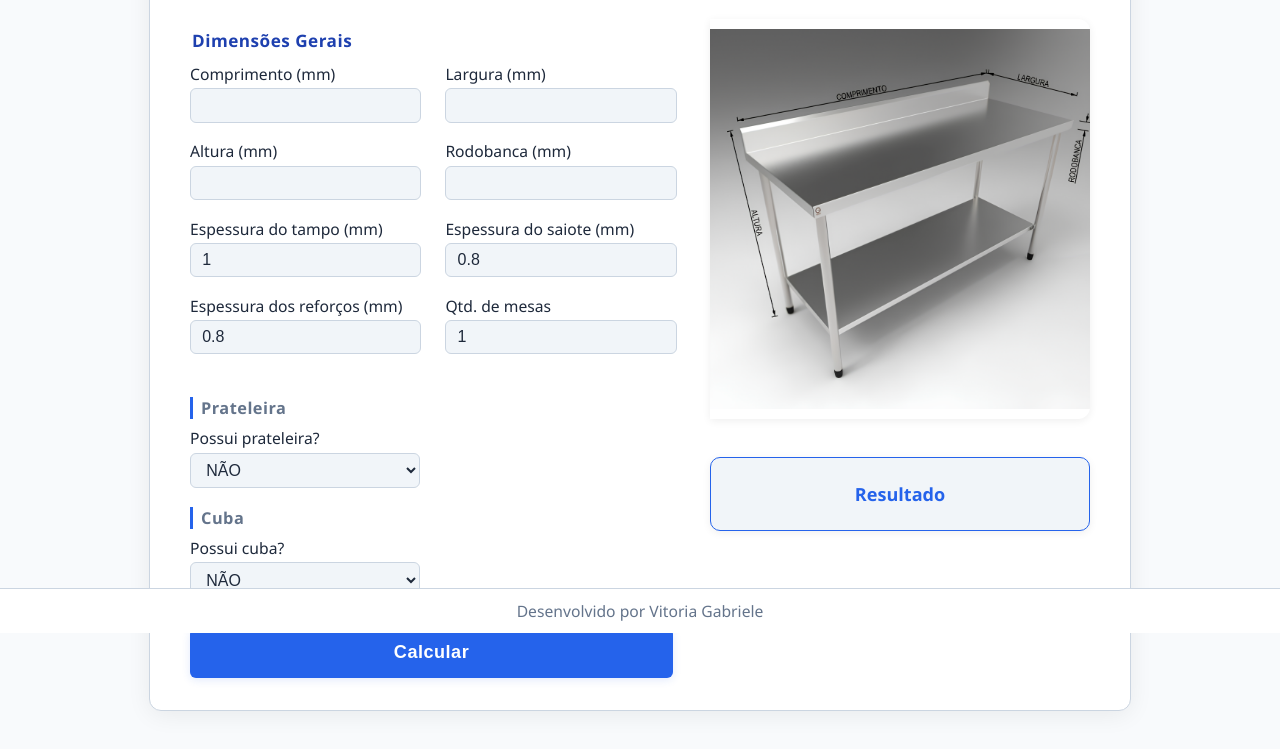
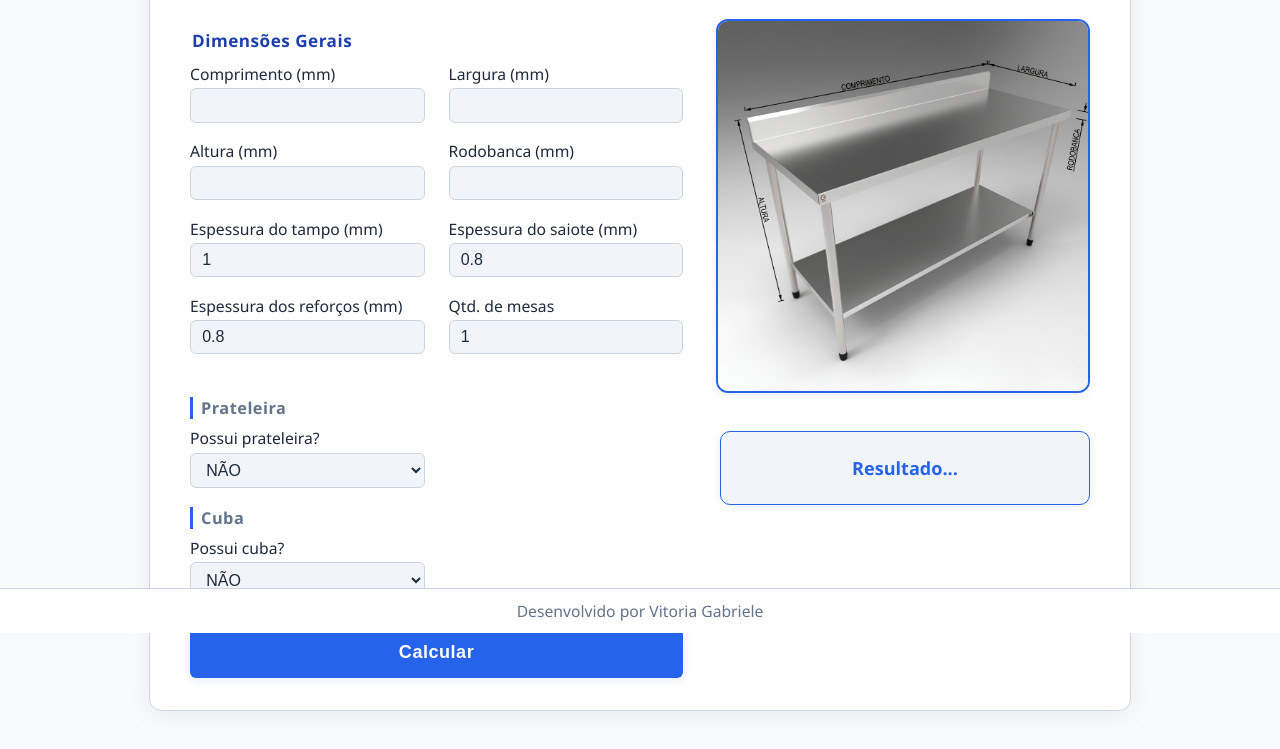
Before and after one commit to vgabrielesf/cubagem, a plain HTML site: page index.html in a window 1280 px wide. Shown: the part 167-916 px from the top of the page. Drawn offline with Linux system fonts and the light colour scheme.

Commit message:
Update index.html

```diff
--- a/index.html
+++ b/index.html
@@ -195,7 +195,7 @@
     }
     .imagem-lateral {
       flex: 0 0 380px;
-      max-width: 380px;
+      max-width: 370px;
       display: flex;
       flex-direction: column;
       align-items: flex-end;
@@ -209,13 +209,14 @@
     .imagem-lateral img {
       width: 400px;
       max-width: 100%;
-      height: 400px;
+      height: auto;
       max-height: 420px;
-      border-radius: 0 12px 12px 0;
+      border-radius: 12px;
       box-shadow: 0 2px 8px #0001;
       background: transparent;
       object-fit: contain;
-      margin-top: 100px; /* Espaço de 100px acima da imagem */
+      margin-top: 100px;
+      border: 2px solid var(--primary);/* Espaço de 100px acima da imagem */
     }
     .imagem-lateral .resultado {
       margin-top: 1.2rem;
@@ -360,7 +361,7 @@
     </div>
     <div class="imagem-lateral">
       <img src="mesadetrabalho.png" alt="Mesa de Trabalho Inox" />
-    <div class="resultado" id="resultado" style="color:#2563eb;font-weight:bold;">Resultado</div>
+    <div class="resultado" id="resultado" style="color:#2563eb;font-weight:bold;">Resultado...</div>
     </div>
   </div>
   <button id="toggle-dark" style="position:absolute;top:18px;right:24px;z-index:20;background:#222;color:#fff;border:none;padding:0.5rem 1rem;border-radius:6px;cursor:pointer;">
```
